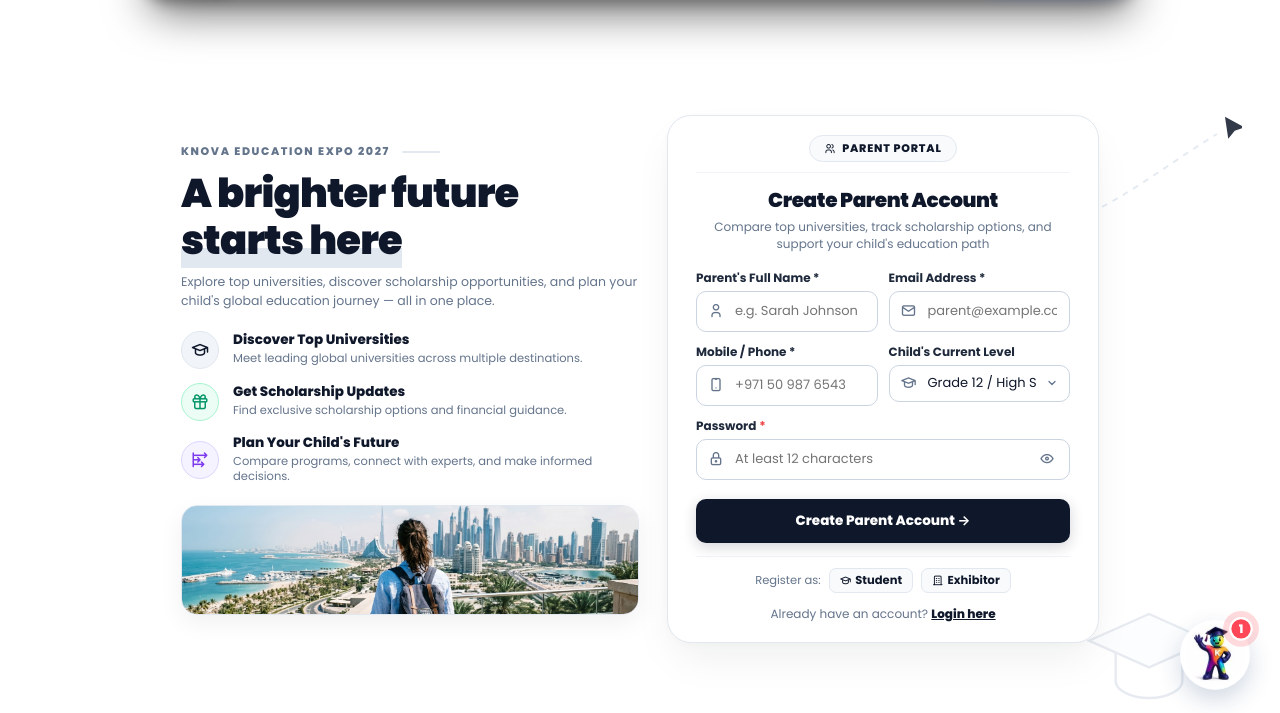
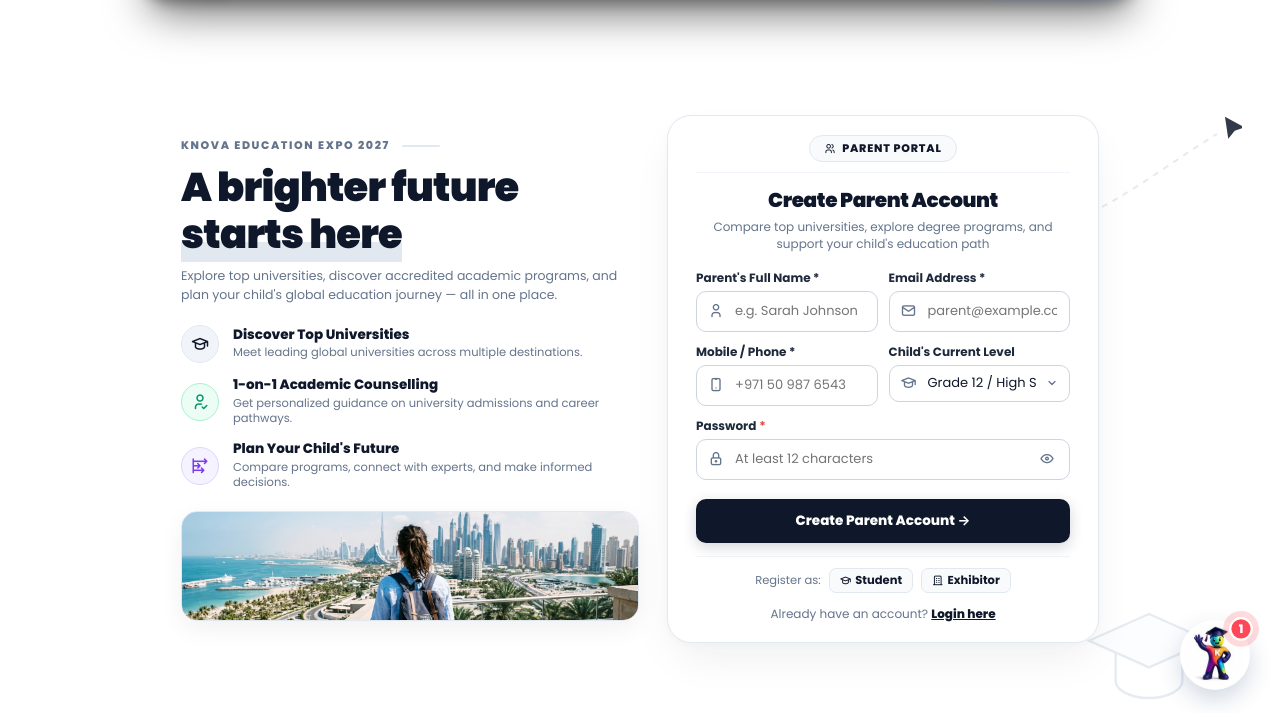
Before and after one commit to iamarjunaravind/knova, a Django app: page /portal/register/parent/ in a window 1280 px wide. Shown: the part 72-785 px from the top of the page. Run offline with Django 4.2, Linux system fonts and the light colour scheme; data comes from the database, SQL or seed files in the repository; parts of the project's set-up code (start-up, migrations or seed data) failed here and were passed over; some web fonts are replaced.

Commit message:
Replace exclusive scholarship awards with 1-on-1 career counselling on registration portals

```diff
--- a/templates/core/portal_register_parent.html
+++ b/templates/core/portal_register_parent.html
@@ -430,7 +430,7 @@
                 <span class="reg-highlight">starts here</span>
             </h1>
             <p class="reg-showcase-sub">
-                Explore top universities, discover scholarship opportunities, and plan your child's global education journey — all in one place.
+                Explore top universities, discover accredited academic programs, and plan your child's global education journey — all in one place.
             </p>
 
             <div class="reg-feature-list">
@@ -446,11 +446,11 @@
 
                 <div class="reg-feature-item">
                     <div class="feature-icon-circle green">
-                        <i class="ti ti-gift"></i>
+                        <i class="ti ti-user-check"></i>
                     </div>
                     <div class="feature-text">
-                        <h4>Get Scholarship Updates</h4>
-                        <p>Find exclusive scholarship options and financial guidance.</p>
+                        <h4>1-on-1 Academic Counselling</h4>
+                        <p>Get personalized guidance on university admissions and career pathways.</p>
                     </div>
                 </div>
 
@@ -482,7 +482,7 @@
 
             <div style="text-align: center;">
                 <h2>Create Parent Account</h2>
-                <p class="subhead">Compare top universities, track scholarship options, and support your child's education path</p>
+                <p class="subhead">Compare top universities, explore degree programs, and support your child's education path</p>
             </div>
 
             {% if error %}
```
Also changed, not shown: templates/core/portal_register.html (+5 -5 lines), templates/core/portal_register_student.html (+5 -5 lines).
